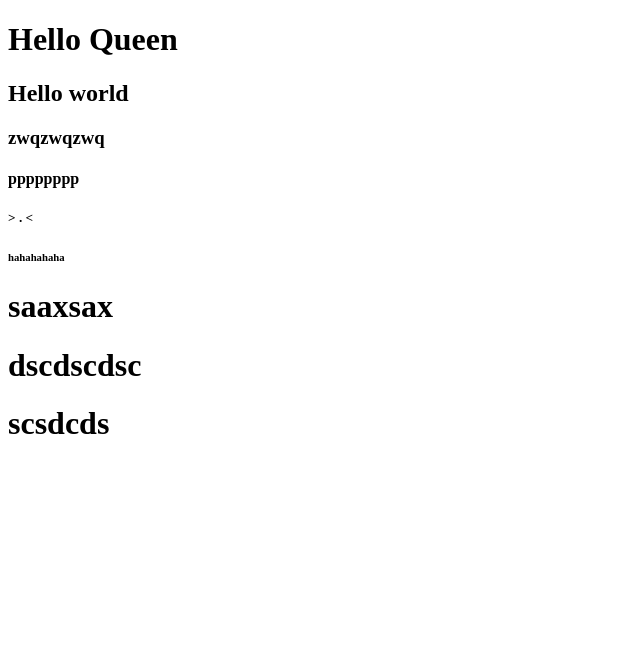
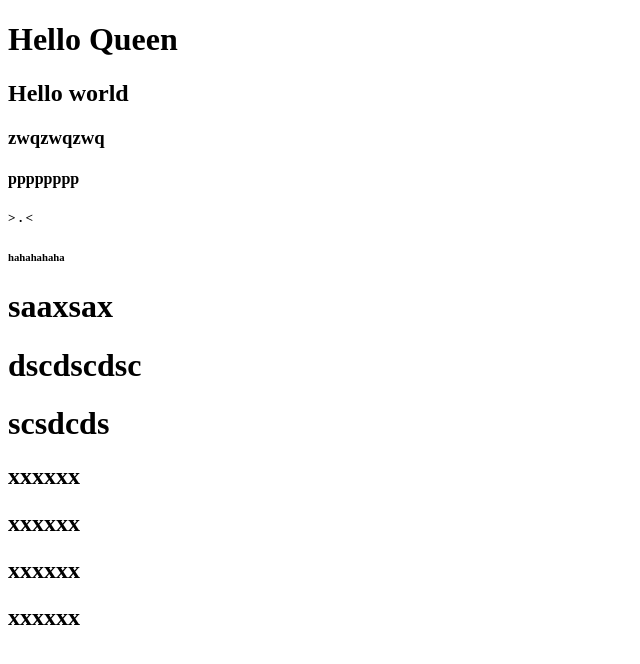
Before and after one commit to Queen-7/King, a plain HTML site: page index.html in a window 1280 px wide. Shown: the whole page, without its empty margins (0-640 px from the left). Drawn offline with Linux system fonts and the light colour scheme.

Commit message:
这是第八次提交

```diff
--- a/index.html
+++ b/index.html
@@ -17,5 +17,10 @@
     <h1>saaxsax</h1>
     <h1>dscdscdsc</h1>
     <h1>scsdcds</h1>
+
+    <h2>xxxxxx</h2>
+    <h2>xxxxxx</h2>
+    <h2>xxxxxx</h2>
+    <h2>xxxxxx</h2>
 </body>
 </html>
```
Also changed, not shown: 1 other file.
